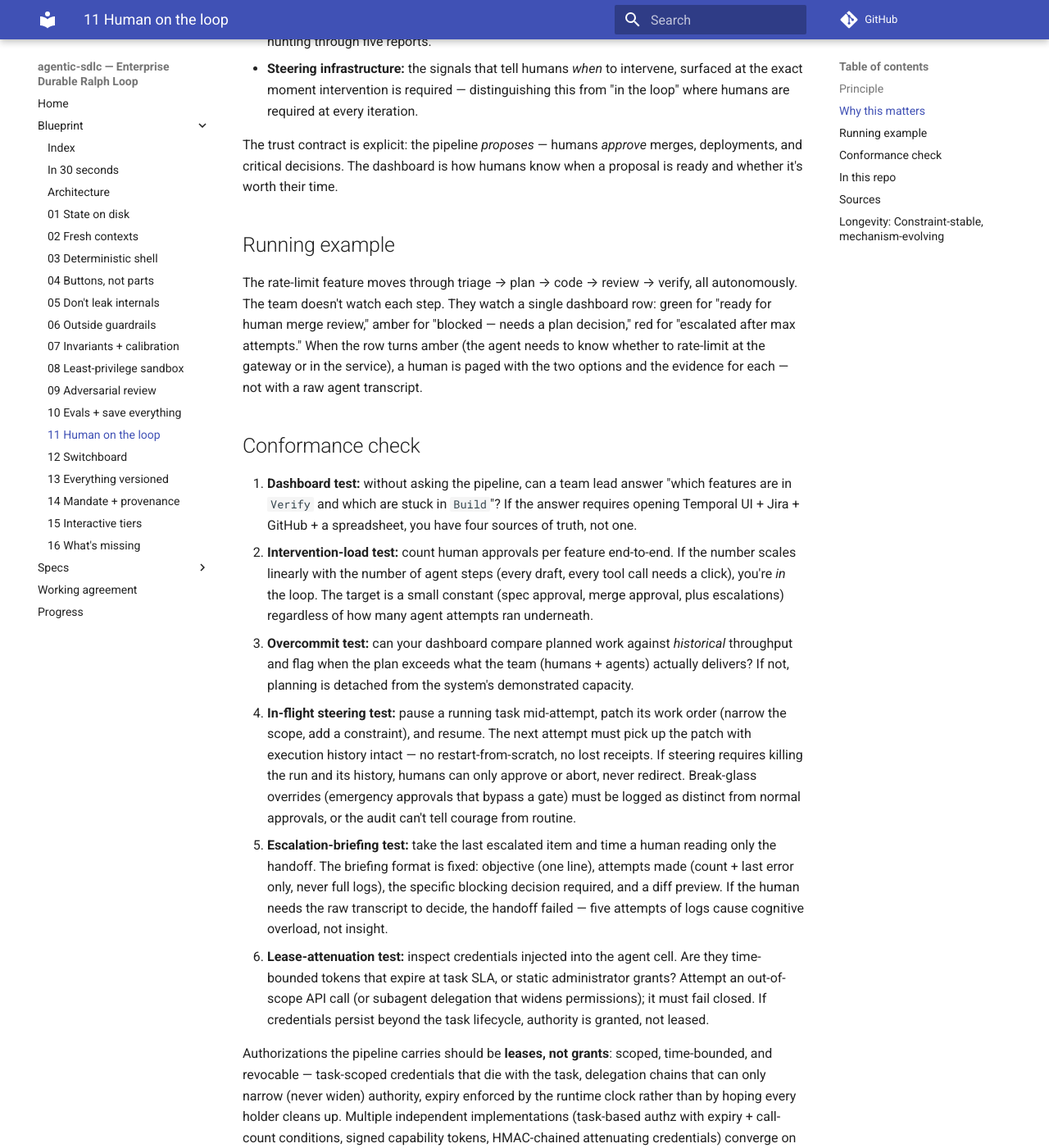
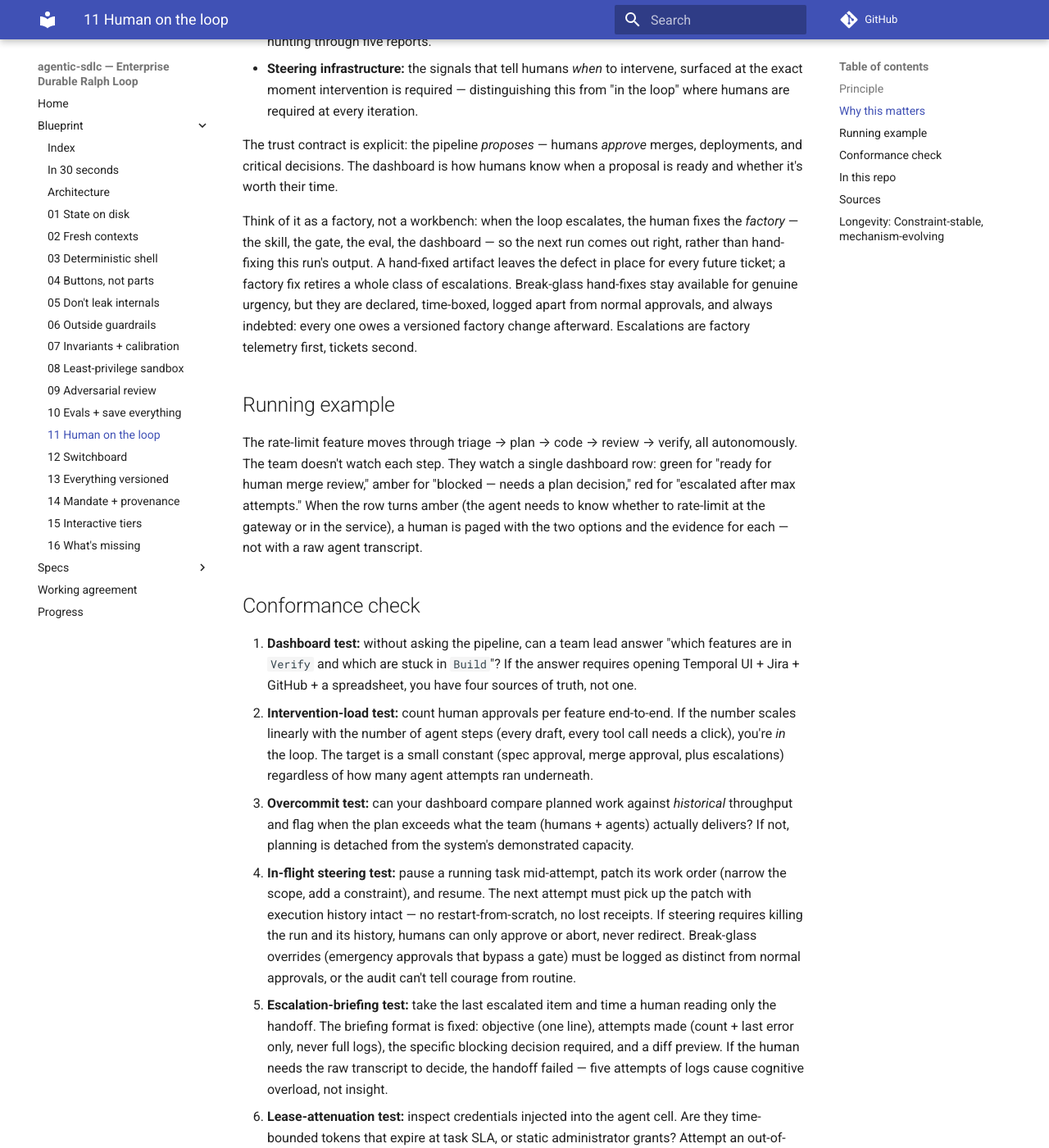
Before and after one commit to johwes/agentic-sdlc, an MkDocs documentation site: the page built from docs/blueprint/11-human-on-the-loop.md, in a window 1280 px wide and 1400 px high, scrolled down 882 px. Shown: the whole window at 82% size. Built offline with MkDocs 1.6.1 and Material for MkDocs 9.7.7, drawn with Linux system fonts in a browser that asks for light colours; comment, search, counter and statistics services are not loaded; some of the changed text lies outside the part shown.

Commit message:
docs(blueprint): fix-the-factory norm plus indebted break-glass in factor-11

```diff
--- a/docs/blueprint/11-human-on-the-loop.md
+++ b/docs/blueprint/11-human-on-the-loop.md
@@ -25,6 +25,8 @@ The mechanism that makes this possible is a **central management layer** — a d
 
 The trust contract is explicit: the pipeline *proposes* — humans *approve* merges, deployments, and critical decisions. The dashboard is how humans know when a proposal is ready and whether it's worth their time.
 
+Think of it as a factory, not a workbench: when the loop escalates, the human fixes the *factory* — the skill, the gate, the eval, the dashboard — so the next run comes out right, rather than hand-fixing this run's output. A hand-fixed artifact leaves the defect in place for every future ticket; a factory fix retires a whole class of escalations. Break-glass hand-fixes stay available for genuine urgency, but they are declared, time-boxed, logged apart from normal approvals, and always indebted: every one owes a versioned factory change afterward. Escalations are factory telemetry first, tickets second.
+
 ## Running example
 
 The rate-limit feature moves through triage → plan → code → review → verify, all autonomously. The team doesn't watch each step. They watch a single dashboard row: green for "ready for human merge review," amber for "blocked — needs a plan decision," red for "escalated after max attempts." When the row turns amber (the agent needs to know whether to rate-limit at the gateway or in the service), a human is paged with the two options and the evidence for each — not with a raw agent transcript.
@@ -37,6 +39,7 @@ The rate-limit feature moves through triage → plan → code → review → ver
 4. **In-flight steering test:** pause a running task mid-attempt, patch its work order (narrow the scope, add a constraint), and resume. The next attempt must pick up the patch with execution history intact — no restart-from-scratch, no lost receipts. If steering requires killing the run and its history, humans can only approve or abort, never redirect. Break-glass overrides (emergency approvals that bypass a gate) must be logged as distinct from normal approvals, or the audit can't tell courage from routine.
 5. **Escalation-briefing test:** take the last escalated item and time a human reading only the handoff. The briefing format is fixed: objective (one line), attempts made (count + last error only, never full logs), the specific blocking decision required, and a diff preview. If the human needs the raw transcript to decide, the handoff failed — five attempts of logs cause cognitive overload, not insight.
 6. **Lease-attenuation test:** inspect credentials injected into the agent cell. Are they time-bounded tokens that expire at task SLA, or static administrator grants? Attempt an out-of-scope API call (or subagent delegation that widens permissions); it must fail closed. If credentials persist beyond the task lifecycle, authority is granted, not leased.
+7. **Factory-fix test:** take the last three escalations. For each, is there a merged factory change (skill, gate, eval, prompt — versioned, per Factor 13), or only a hand-fixed artifact? Break-glass hand-fixes count only if the owed factory change landed with them. If escalations repeatedly end in hand fixes with no upstream change, humans are back *in* the loop wearing an *on*-the-loop badge.
 
 Authorizations the pipeline carries should be **leases, not grants**: scoped, time-bounded, and revocable — task-scoped credentials that die with the task, delegation chains that can only narrow (never widen) authority, expiry enforced by the runtime clock rather than by hoping every holder cleans up. Multiple independent implementations (task-based authz with expiry + call-count conditions, signed capability tokens, HMAC-chained attenuating credentials) converge on the same shape: authority that attenuates by default and must be re-earned, so a compromised or stale agent's blast radius is bounded by time as well as scope. The steering interface follows the same precedents: pause-and-resume decisions that preserve state (egg's HITL `provide_input`), frame patching via workflow signals (Temporal's signal mechanism over state carried across continuations), and pre-flight gates where refusal is free only *before* side effects (the saga pattern applied to agent orchestration).
 
```
